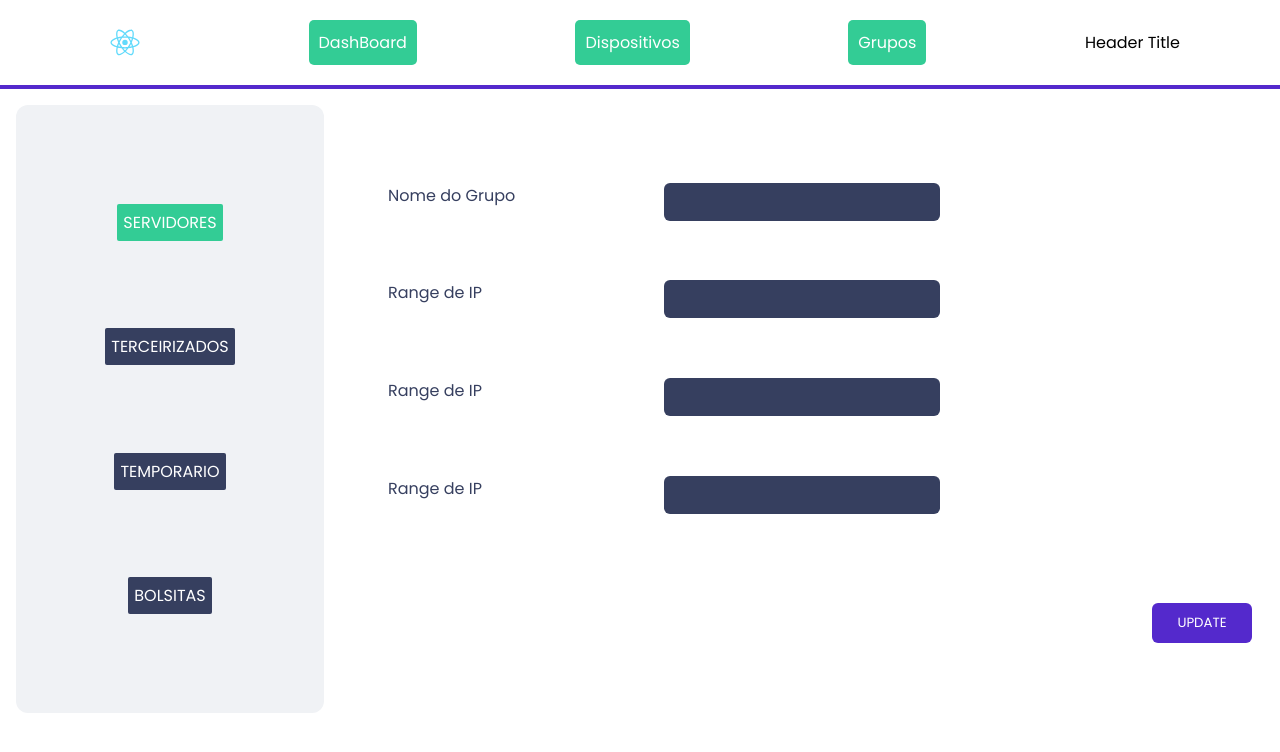
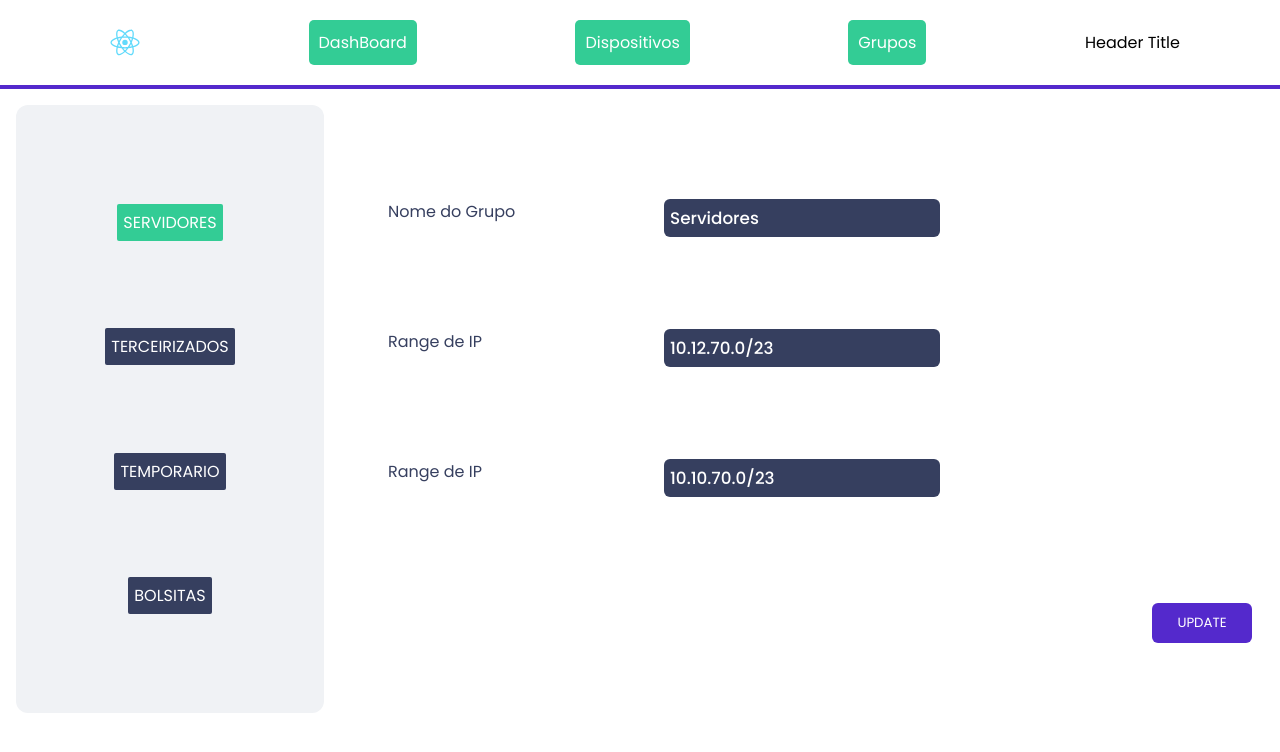
Before and after one commit to luis-gustavo-sales-dev/dhcpd-register-easy-reactjs, a React (Create React App) app: page /groups in a window 1280 px wide. Shown: the top 752 px of the page. Built offline with nearby package versions, Linux system fonts and the light colour scheme.

Commit message:
Show component change its values when user click on group name.

```diff
--- a/src/App.tsx
+++ b/src/App.tsx
@@ -6,6 +6,7 @@ import { AppRoutes } from './routes';
 import { Container } from './style';
 import theme from './styles/theme';
 import { GlobalStyle } from "./styles/global";
+import { DataApplicationProvider } from './hooks/dataapplication';
 
 function App() {
   const title: string = "Header Title"
@@ -13,11 +14,13 @@ function App() {
   return (
     <>
      <ThemeProvider theme={theme}>
-       <Container>
-        <AppRoutes>
-          <Header actualRouter={title} />
-        </AppRoutes>
-       </Container>
+       <DataApplicationProvider>
+        <Container>
+          <AppRoutes>
+            <Header actualRouter={title} />
+          </AppRoutes>
+        </Container>
+       </DataApplicationProvider>
       </ThemeProvider>
       <GlobalStyle />
     </>
--- a/src/components/Groups/GroupListComponent/index.tsx
+++ b/src/components/Groups/GroupListComponent/index.tsx
@@ -1,5 +1,6 @@
 import { useState } from "react";
 import { Group } from "../../../entities/Group";
+import { useGroupContext } from "../../../hooks/dataapplication";
 import GroupComponent from "../GroupComponent";
 import { Container } from "./style";
 
@@ -8,54 +9,28 @@ interface GroupToList extends Group {
 }
 
 interface GroupListComponentProps {
-  groups?: Group[]
+  groups: Group[],
+  selectedGroup: Group,
+  setSelectedGroup: (group: Group) => void;
 }
 
-export default function GroupListComponent({ groups }:GroupListComponentProps) {
+export default function GroupListComponent({ groups, selectedGroup, setSelectedGroup }:GroupListComponentProps) {
 
-  let tempGroupsToList: GroupToList[] =
-    (groups && groups.length > 0) ?
-      groups :
-      [
-        {
-          id: 1,
-          name: "Servidores",
-          isActive: true
-        },
-        {
-          id: 2,
-          name: "Terceirizados"
-        },
-        {
-          id: 3,
-          name: "Temporario"
-        },
-        {
-          id: 4,
-          name: "Bolsitas"
-        }
-      ]
+  function handleClick(group: Group) {
 
-  const [groupsToList, setGroupsToList] = useState([...tempGroupsToList]);
+    setSelectedGroup(group);
+    console.log(`Selected group id: ${selectedGroup.id}`);
 
 
-
-  function handleClick(group: GroupToList) {
-    console.log(`Group id: ${group.id}`);
-    groupsToList.map((g) => {
-      g.isActive = g.id === group.id ? true : false;
-    })
-    console.log(groupsToList)
-    setGroupsToList([...groupsToList]);
   }
 
   return (
     <Container>
       {
-        groupsToList.map( (g) => {
+        groups.map( (g) => {
           return <GroupComponent
             key={g.id}
-            isActive={ g.isActive || false }
+            isActive={ (selectedGroup && selectedGroup.id === g.id) ? true : false }
             group={g}
             action={ () => { handleClick(g) }} />
         })
--- a/src/components/Groups/ShowGroupComponent/index.tsx
+++ b/src/components/Groups/ShowGroupComponent/index.tsx
@@ -1,15 +1,35 @@
+import { Group } from "../../../entities/Group";
 import { ActionButton } from "../../ActionButton";
 import InputForm from "../../InputForm";
 import { ActionButtons, Container, Fields } from "./style";
 
-export default function ShowGroupComponent () {
+interface GroupListComponentProps {
+  selectedGroup: Group
+}
+
+export default function ShowGroupComponent ({ selectedGroup }: GroupListComponentProps) {
+
+
+
   return (
     <Container>
       <Fields>
-        <InputForm labelName="Nome do Grupo" />
-        <InputForm labelName="Range de IP"/>
-        <InputForm labelName="Range de IP"/>
-        <InputForm labelName="Range de IP"/>
+        <InputForm labelName="Nome do Grupo" inputValue={selectedGroup.name}/>
+        <>
+          {
+            selectedGroup.iprangegroup && selectedGroup.iprangegroup.length > 0 ?
+              selectedGroup.iprangegroup.map(
+                (ip) => {
+                  console.log(ip)
+                  return <InputForm key={ip.range} labelName="Range de IP" inputValue={ip.range}/>
+                }
+              )
+            : null
+          }
+        </>
+
+
+
       </Fields>
       <ActionButtons>
         <ActionButton text="UPDATE" action={ () => console.log("Update Group!")}  />
--- a/src/components/InputForm/index.tsx
+++ b/src/components/InputForm/index.tsx
@@ -2,13 +2,14 @@ import { Container, Input, Label } from "./style";
 
 interface InputFormsProps {
   labelName: string;
+  inputValue? : string;
 }
 
-export default function InputForm({ labelName }:InputFormsProps) {
+export default function InputForm({ labelName, inputValue }:InputFormsProps) {
   return (
     <Container>
       <Label>{labelName}</Label>
-      <Input />
+      <Input value={inputValue} />
     </Container>
   );
 }
--- a/src/entities/Group.ts
+++ b/src/entities/Group.ts
@@ -1,4 +1,8 @@
 export interface Group {
   id: number;
   name: string;
+  iprangegroup?:
+    {
+      range: string
+    }[]
 }
--- /dev/null
+++ b/src/hooks/dataapplication.tsx
@@ -0,0 +1,112 @@
+import { createContext, ReactNode, useContext, useState } from "react";
+import { Group } from "../entities/Group";
+
+interface DataApplicationProps {
+  children: ReactNode;
+}
+
+interface ContextApplicationData {
+  groups: Group[];
+  // Tem que retornar uma promise de void aqui
+  getGroups: () => void;
+  selectedGroup: Group;
+  setSelectedGroup: (group: Group) => void;
+  loadingGroups: boolean;
+}
+
+const DataApplicationContext = createContext( {} as ContextApplicationData)
+
+function DataApplicationProvider({ children }: DataApplicationProps) {
+
+  const [groups, setGroups] = useState<Group[]>([] as Group[]);
+  const [selectedGroup, setSelectedGroup] = useState({} as Group);
+  const [loadingGroups, setLoadingGroups] = useState(true);
+
+  const fakeGroupList: Group[] = [
+        {
+          id: 1,
+          name: "Servidores",
+          iprangegroup: [
+            {
+              range: "10.12.70.0/23"
+            },
+            {
+              range: "10.10.70.0/23"
+            }
+          ]
+        },
+        {
+          id: 2,
+          name: "Terceirizados",
+          iprangegroup: [
+            {
+              range: "10.12.72.0/23"
+            },
+            {
+              range: "10.10.72.0/23"
+            }
+          ]
+        },
+        {
+          id: 3,
+          name: "Temporario",
+          iprangegroup: [
+            {
+              range: "10.12.74.0/23"
+            },
+            {
+              range: "10.10.74.0/23"
+            }
+          ]
+        },
+        {
+          id: 4,
+          name: "Bolsitas",
+          iprangegroup: [
+            {
+              range: "10.12.76.0/23"
+            },
+            {
+              range: "10.10.76.0/23"
+            }
+          ]
+        }
+      ]
+
+  function getGroups() {
+
+    setLoadingGroups(true)
+    // fetch() ou axios
+
+    // useState é lento. Só sete algo quando tiver certeza que já tem.
+    setGroups([...fakeGroupList]);
+    console.log(fakeGroupList)
+    console.log(groups[0])
+    setSelectedGroup(fakeGroupList[0]);
+    setLoadingGroups(false);
+    console.log(loadingGroups)
+
+  }
+
+  return (
+    <DataApplicationContext.Provider
+      value={
+        {
+          groups,
+          getGroups,
+          selectedGroup,
+          setSelectedGroup,
+          loadingGroups
+        }
+      }>
+      {children}
+    </DataApplicationContext.Provider>)
+
+}
+
+function useGroupContext() {
+  const context= useContext(DataApplicationContext);
+  return context;
+}
+
+export { DataApplicationProvider, useGroupContext }
--- a/src/screen/GroupsScreen/index.tsx
+++ b/src/screen/GroupsScreen/index.tsx
@@ -1,14 +1,35 @@
+import { useEffect } from "react";
 import DefaultScreenGrids from "../../components/DefaultScreenGrids";
 import GroupListComponent from "../../components/Groups/GroupListComponent";
 import ShowGroupComponent from "../../components/Groups/ShowGroupComponent";
+import { useGroupContext } from "../../hooks/dataapplication";
 import { Container } from "./style";
 
 
 export default function GroupsScreen() {
+  const { groups, getGroups, selectedGroup, setSelectedGroup, loadingGroups } = useGroupContext();
+
+  function loadGroups() {
+    // Aqui tem que ser uma chamada assincrona
+    getGroups();
+    // Converte o dados para JSON (ou não se usar axios)
+    console.log("loadGroups" + groups)
+
+  }
+
+  useEffect( () => {
+    loadGroups()
+  },[]);
+
   return <>
     <DefaultScreenGrids>
-      <GroupListComponent />
-      <ShowGroupComponent />
+      { (!loadingGroups && selectedGroup && groups && groups.length > 0) ?
+      <>
+        <GroupListComponent groups={groups} selectedGroup={selectedGroup} setSelectedGroup={setSelectedGroup} />
+         <ShowGroupComponent selectedGroup={selectedGroup} />
+      </>
+        : null}
+
     </DefaultScreenGrids>
   </>
 }
```
